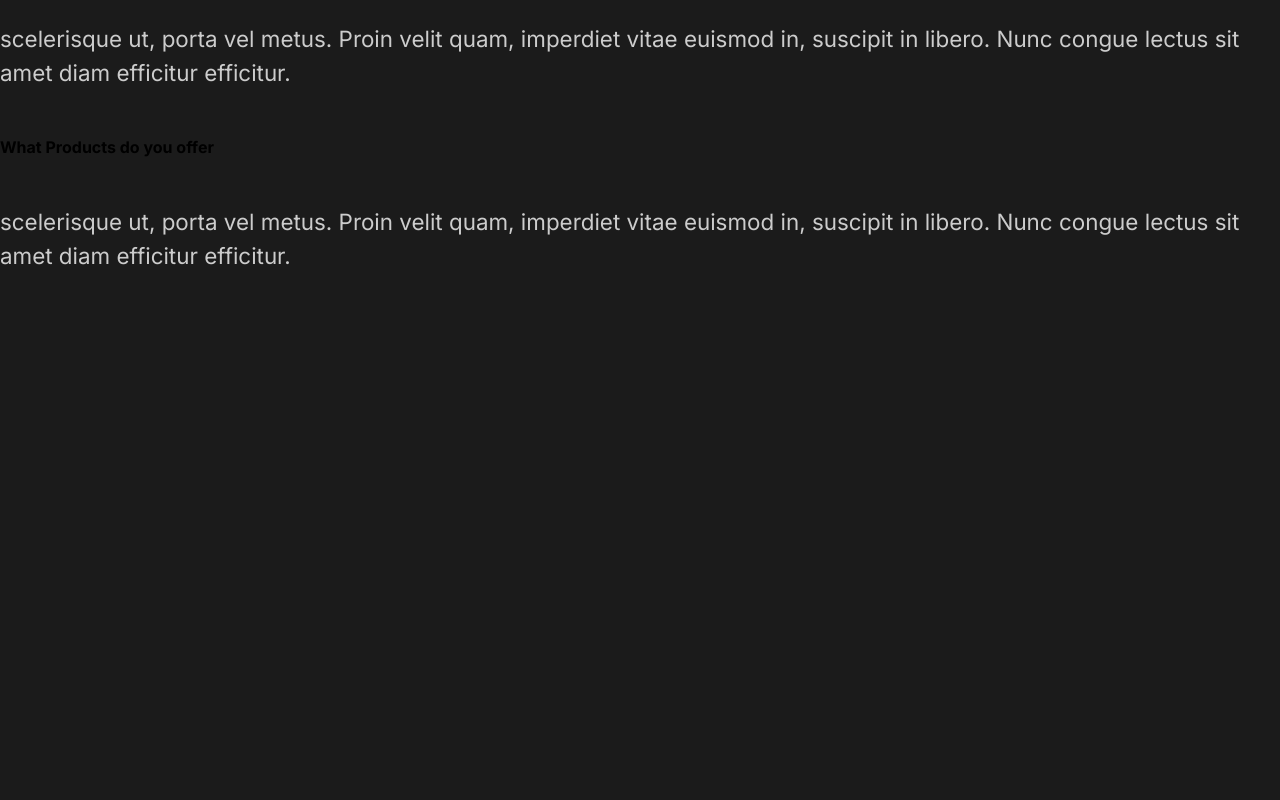
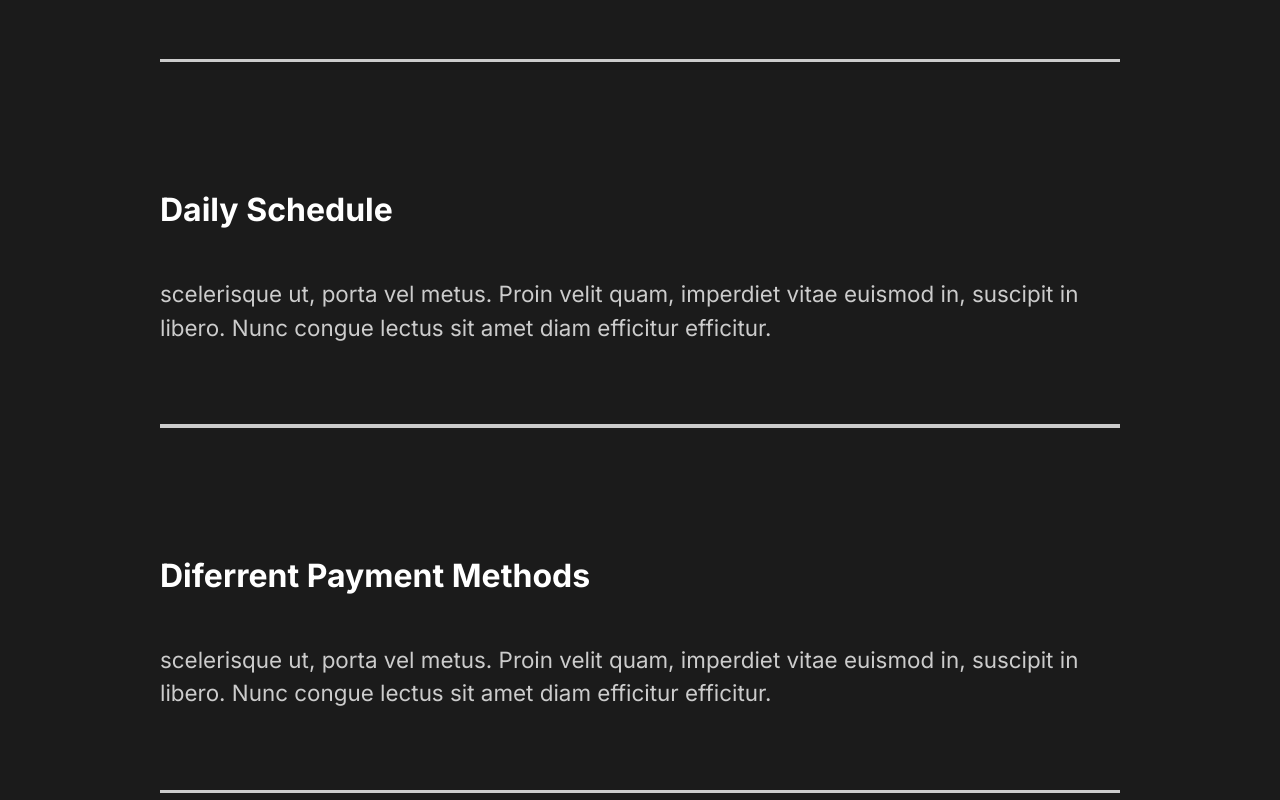
Before and after one commit to victor-mascarenhas/capture, a React (Create React App) app: page / in a window 1280 px wide. Shown: the part 2560-3360 px from the top of the page. Before the commit the page ends 2881 px from the top, so only its background shows below. Built offline with nearby package versions, Linux system fonts and the light colour scheme.

Commit message:
Styling Faq Section

```diff
--- a/src/components/FaqSection.js
+++ b/src/components/FaqSection.js
@@ -1,6 +1,10 @@
+import styled from 'styled-components'
+import {About} from '../styles'
+
+
 const FaqSection = () => {
     return (
-        <div className="faq">
+        <Faq>
             <h2>Any Questions <span>FAQ</span></h2>
             <div className="question">
                 <h4>How Do I Start?</h4>
@@ -8,6 +12,7 @@
                     <p>scelerisque ut, porta vel metus. Proin velit quam, imperdiet vitae euismod in, suscipit in libero.
                         Nunc congue lectus sit amet diam efficitur efficitur.</p>
                 </div>
+                <div className="faq-line"></div>
             </div>
             <div className="question">
                 <h4>Daily Schedule</h4>
@@ -15,6 +20,7 @@
                     <p>scelerisque ut, porta vel metus. Proin velit quam, imperdiet vitae euismod in, suscipit in libero.
                         Nunc congue lectus sit amet diam efficitur efficitur.</p>
                 </div>
+                <div className="faq-line"></div>
             </div>
             <div className="question">
                 <h4>Diferrent Payment Methods</h4>
@@ -22,6 +28,7 @@
                     <p>scelerisque ut, porta vel metus. Proin velit quam, imperdiet vitae euismod in, suscipit in libero.
                         Nunc congue lectus sit amet diam efficitur efficitur.</p>
                 </div>
+                <div className="faq-line"></div>
             </div>
             <div className="question">
                 <h4>What Products do you offer</h4>
@@ -29,9 +36,37 @@
                     <p>scelerisque ut, porta vel metus. Proin velit quam, imperdiet vitae euismod in, suscipit in libero.
                         Nunc congue lectus sit amet diam efficitur efficitur.</p>
                 </div>
+                <div className="faq-line"></div>
             </div>
-        </div>
+        </Faq>
     )
 }
 
 export default FaqSection
+
+const Faq = styled(About)`
+display: block;
+span{
+    display: block;
+}
+h2{
+    padding-bottom: 2rem;
+    font-weight: lighter;
+}
+.faq-line{
+    background: #cccccc;
+    height: 0.2rem;
+    margin: 2rem 0rem;
+    width: 100%
+}
+.question{
+    padding: 3rem 0rem;
+    cursor: pointer;
+}
+.answer{
+    padding: 2rem 0rem;
+    p{
+        padding: 1rem 0rem;
+    }
+}
+`
--- a/src/components/GlobalStyle.js
+++ b/src/components/GlobalStyle.js
@@ -36,6 +36,7 @@
     }
     h4{
         font-weight: bold;
+        font-size: 2rem;
     }
     a{
         font-size: 1.1rem;
```
